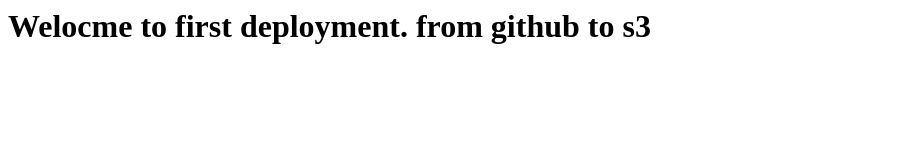
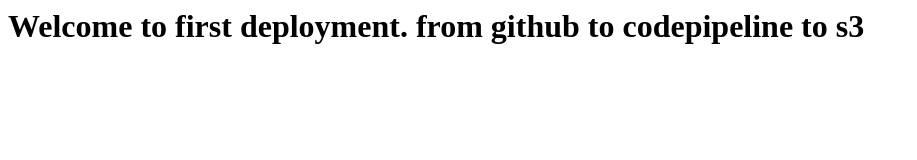
Before and after one commit to Sadiq-webapi/git-trianing, a plain HTML site: page index.html in a window 1280 px wide. Shown: the whole page, without its empty margins (0-917 px from the left). Drawn offline with Linux system fonts and the light colour scheme.

Commit message:
Fix typo and update deployment message in index.html

```diff
--- a/index.html
+++ b/index.html
@@ -2,8 +2,8 @@
 <head>
 </head>
 <body>
-<h1>Welocme to first deployment.
-  from github to s3
+<h1>Welcome to first deployment.
+  from github to codepipeline to s3
 </h1>
 
 </body>
```
